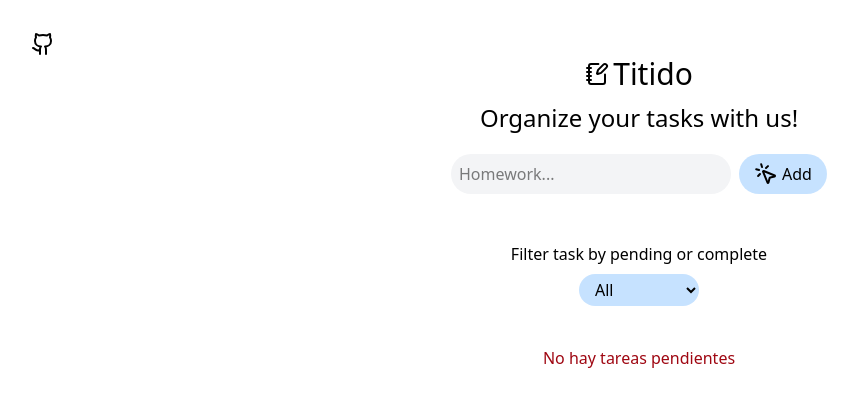
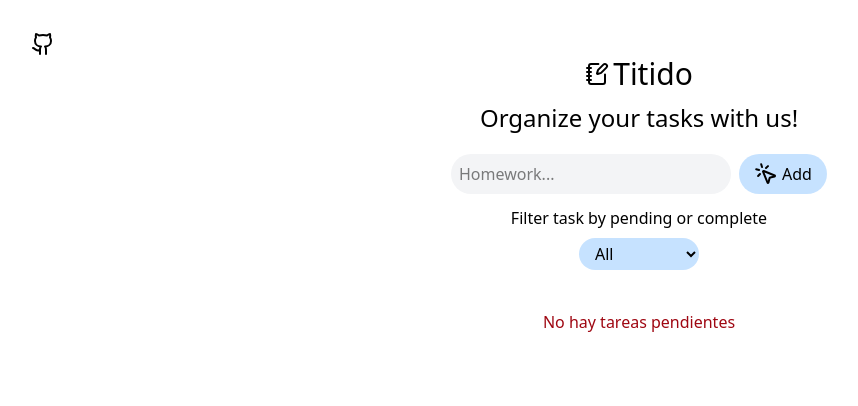
Before and after one commit to ariigrangetto/titidoTs, a React (Vite) app: page / in a window 1280 px wide. Shown: the top 406 px of the page, without its empty margins (1-859 px from the left). Built offline with nearby package versions, Linux system fonts and the light colour scheme.

Commit message:
changing filter provider

```diff
--- a/src/components/Filter.tsx
+++ b/src/components/Filter.tsx
@@ -16,7 +16,7 @@ export default function Filter() {
 
   return (
     <>
-      <div className='mt-12'>
+      <div className='mt-3'>
         <label className='' htmlFor={labelId}>
           Filter task by pending or complete
         </label>
@@ -33,18 +33,3 @@ export default function Filter() {
     </>
   );
 }
-
-//uso el prevState para que no se sobreescriba la propieda del objeto
-//es para asegurar que solo se cambie esa parte
-
-//si tuviera un objeto como
-// const [filter, setFilter] = useState({
-// completed: "all",
-// priority: "high"
-// });
-
-// si no uso el prevState, queda:
-//{ copleted: "completed"} y se pierde la propiedad priority
-
-// si uso el prevState, queda;
-//  { completed: "completed", priority: "high" } y solo modifica la propiedad completed que es la que cambio
--- a/src/main.tsx
+++ b/src/main.tsx
@@ -3,12 +3,9 @@ import { createRoot } from "react-dom/client";
 import "./index.css";
 import App from "./App.tsx";
 import TaskProvider from "./contexts/TaskContext.tsx";
-import FilterProvider from "./contexts/FilterContext.tsx";
 
 createRoot(document.getElementById("root")!).render(
   <TaskProvider>
-    <FilterProvider>
-      <App />
-    </FilterProvider>
+    <App />
   </TaskProvider>
 );
```
